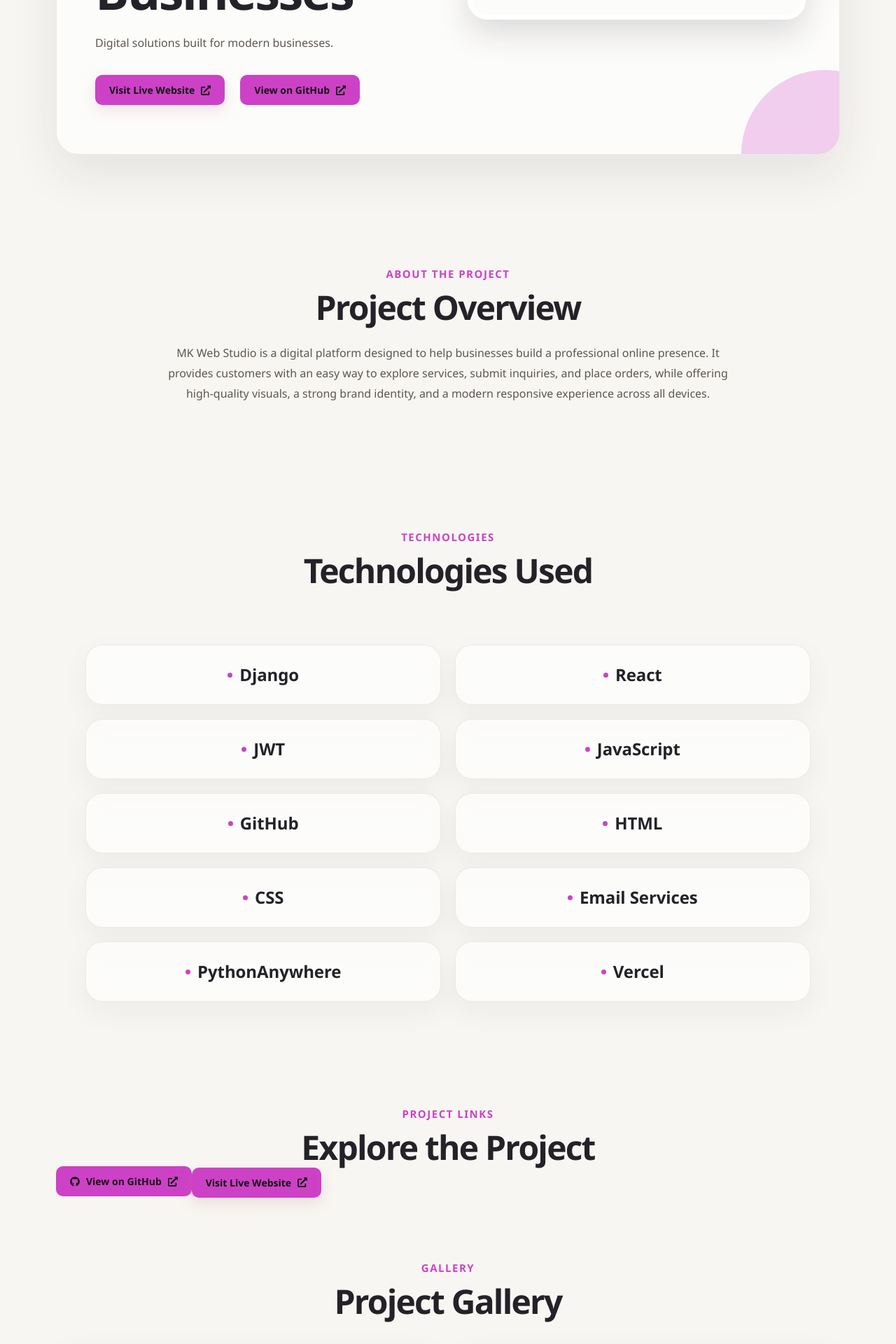
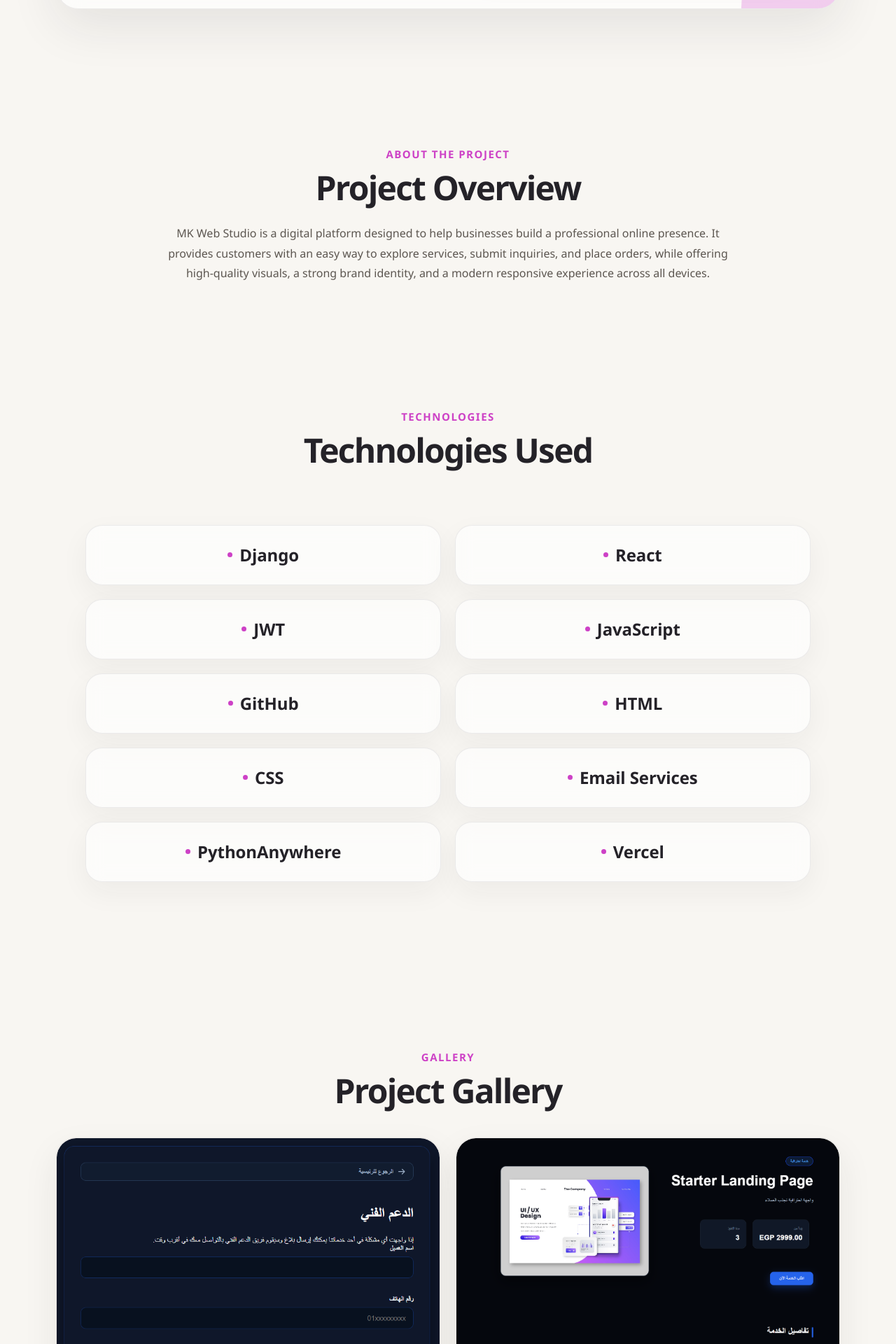
Before and after one commit to khalidmuhamadmuhamad80-arch/portfolio-frontend, a React app: page /projects/mk-web-studio in a window 1280 px wide. Shown: the part 680-2600 px from the top of the page at 70% size. Built offline with nearby package versions, Linux system fonts and the light colour scheme; no server answers; the HTML template or start-up script is replaced by a standard one.

Commit message:
Update project hero button styles

```diff
--- a/src/components/hero.css
+++ b/src/components/hero.css
@@ -342,7 +342,7 @@
 .hero-btn:hover {
   transform: scale(1.04);
 
-  background: #0fd9e1;
+  background: #7667a8;
 
   color: #000000;
 
--- a/src/components/libary-managment.css
+++ b/src/components/libary-managment.css
@@ -310,9 +310,9 @@
     translateY(-2px)
     scale(1.02);
 
-  background: #36df45;
+  background: #0fd9e1;
 
-  color: #ffffff;
+  color: #000000;
 
   box-shadow:
     0 12px 25px rgba(36, 34, 40, 0.15);
--- a/src/components/mkwebstudio.css
+++ b/src/components/mkwebstudio.css
@@ -149,9 +149,11 @@
 
   flex-direction: column;
 
-  align-items: flex-start;
+  align-items: center;
 
   min-width: 0;
+
+  text-align: center;
 }
 
 
@@ -692,33 +694,38 @@
    GALLERY IMAGE
 ========================================= */
 
+.mk-project-gallery-item {
+  position: relative;
+
+  overflow: hidden;
+
+  width: 100%;
+
+  background: transparent;
+
+  border: 1px solid rgba(36, 34, 40, 0.08);
+
+  border-radius: 28px;
+
+  box-shadow:
+    0 20px 50px rgba(36, 34, 40, 0.08);
+}
+
 .mk-project-gallery-item img {
   display: block;
 
   width: 100%;
+  height: auto;
 
-  height: 420px;
+  object-fit: contain;
 
-  object-fit: cover;
+  border-radius: inherit;
 
-  object-position: center;
-
-  border-radius: 25px;
-
-  transition:
-    transform 0.5s ease,
-    filter 0.5s ease;
+  transition: transform 0.4s ease;
 }
 
-
-/* =========================================
-   GALLERY IMAGE HOVER
-========================================= */
-
 .mk-project-gallery-item:hover img {
-  transform: scale(1.035);
-
-  filter: brightness(1.02);
+  transform: scale(1.02);
 }
 
 
--- a/src/components/mkwebstudio.jsx
+++ b/src/components/mkwebstudio.jsx
@@ -1,12 +1,12 @@
 
 import { motion } from "framer-motion";
-import { FaGithub, FaExternalLinkAlt } from "react-icons/fa";
+
 import "./mkwebstudio.css";
 import Navbar from "./Navbar";
 import Footer from "./Footer";
 function MKWebStudio() {
   const project = {
-    title: "MK Web Studio — Digital Solutions for Modern Businesses",
+    title: "MK Web Studio ",
 
     shortDescription:
       "Digital solutions built for modern businesses.",
@@ -85,7 +85,7 @@ function MKWebStudio() {
             className="mk-project-link live-link"
           >
             <span>Visit Live Website</span>
-            <FaExternalLinkAlt />
+
           </a>
         )}
 
@@ -98,7 +98,7 @@ function MKWebStudio() {
           >
 
             <span>View on GitHub</span>
-              <FaExternalLinkAlt />
+
 
           </a>
         )}
@@ -186,63 +186,6 @@ function MKWebStudio() {
 </section>
 
 
-      {/* =========================
-          PROJECT LINKS
-      ========================= */}
-      <section className="mk-project-links-section">
-        <motion.div
-          className="mk-project-container"
-          initial={{ opacity: 0, y: 30 }}
-          whileInView={{ opacity: 1, y: 0 }}
-          viewport={{ once: true }}
-          transition={{ duration: 0.7 }}
-        >
-          <p className="mk-project-label">
-            PROJECT LINKS
-          </p>
-
-          <h2 className="mk-project-section-title">
-            Explore the Project
-          </h2>
-
-          <div className="mk-project-links">
-
-            {project.github && (
-              <a
-                href={project.github}
-                target="_blank"
-                rel="noopener noreferrer"
-                className="mk-project-link github-link"
-              >
-                <FaGithub />
-
-                <span>
-                  View on GitHub
-                </span>
-
-                <FaExternalLinkAlt />
-              </a>
-            )}
-
-            {project.liveDemo && (
-              <a
-                href={project.liveDemo}
-                target="_blank"
-                rel="noopener noreferrer"
-                className="mk-project-link live-link"
-              >
-                <span>
-                  Visit Live Website
-                </span>
-
-                <FaExternalLinkAlt />
-              </a>
-            )}
-
-          </div>
-        </motion.div>
-      </section>
-
 
       {/* =========================
           GALLERY
```
